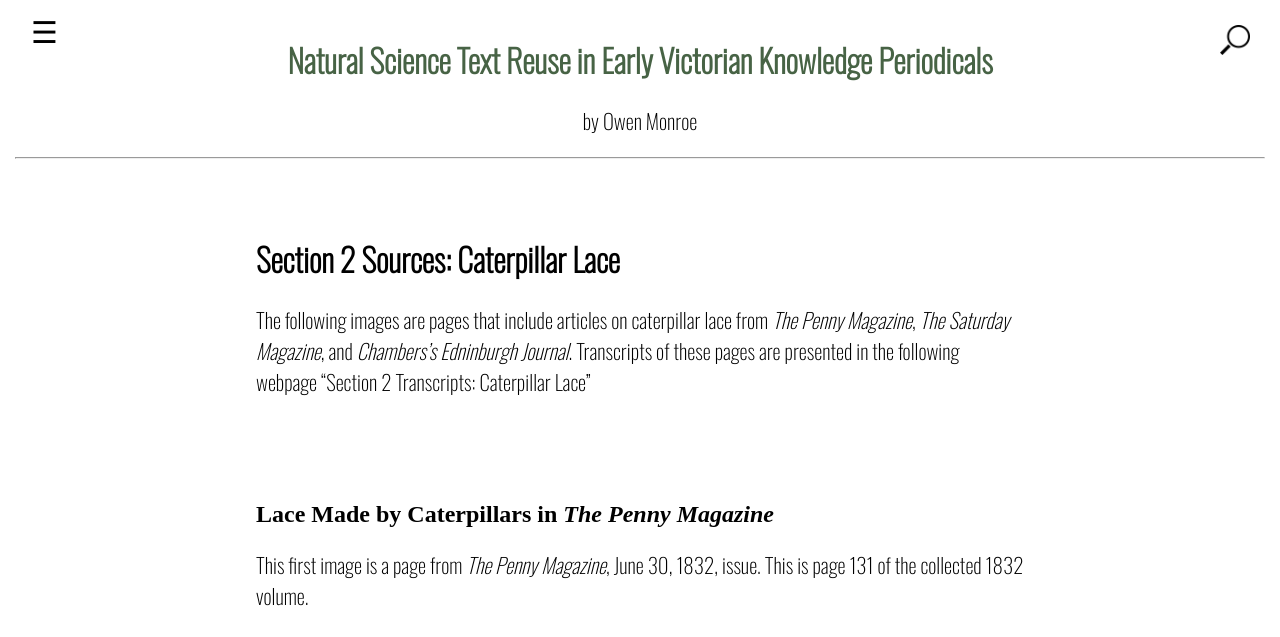
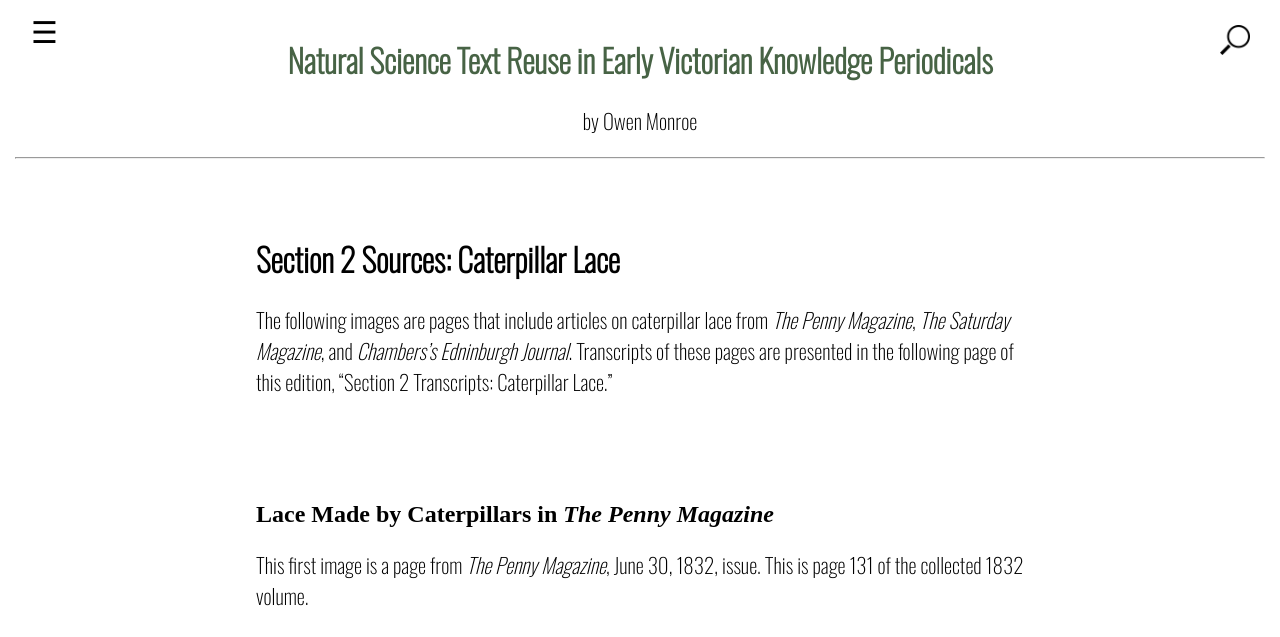
Before and after one commit to owenmonroe/knowledge_periodicals_text_reuse, a Jekyll site: the page built from 003_source2.md, in a window 1280 px wide and 900 px high, cut to the strip 0-637 px from the top of the window. Built offline with Jekyll 4.4.1, drawn with Linux system fonts in a browser that asks for light colours.

Commit message:
Update 003_source2.md

```diff
--- a/003_source2.md
+++ b/003_source2.md
@@ -7,9 +7,10 @@
 
 # Section 2 Sources: Caterpillar Lace
 
-The following images are pages that include articles on caterpillar lace from _The Penny Magazine_, _The Saturday Magazine_, and _Chambers's Edninburgh Journal_. Transcripts of these pages are presented in the following webpage "Section 2 Transcripts: Caterpillar Lace"
+The following images are pages that include articles on caterpillar lace from _The Penny Magazine_, _The Saturday Magazine_, and _Chambers's Edninburgh Journal_. Transcripts of these pages are presented in the following page of this edition, "Section 2 Transcripts: Caterpillar Lace."
 
 <br/><br/>
+
 
 ## Lace Made by Caterpillars in _The Penny Magazine_
 This first image is a page from _The Penny Magazine_, June 30, 1832, issue. This is page 131 of the collected 1832 volume.
@@ -24,7 +25,6 @@
 <br/><br/>
 
 
-
 ## Lace Made by Caterpillars in _The Saturday Magazine_
 This image is a page from _The Saturday Magazine_, September 29, 1832, issue. This is page 139 of the collected 1832 volume.
 
@@ -37,8 +37,6 @@
 <br/><br/>
 
 
-
-
 ## Lace Made by Caterpillars in _Chambers's Edinburgh Journal_
 This image is a page from _Chambers's Edinburgh Journal_, November 9, 1833, issue. This is page 328 of the collected 1833 volume.
 
```
